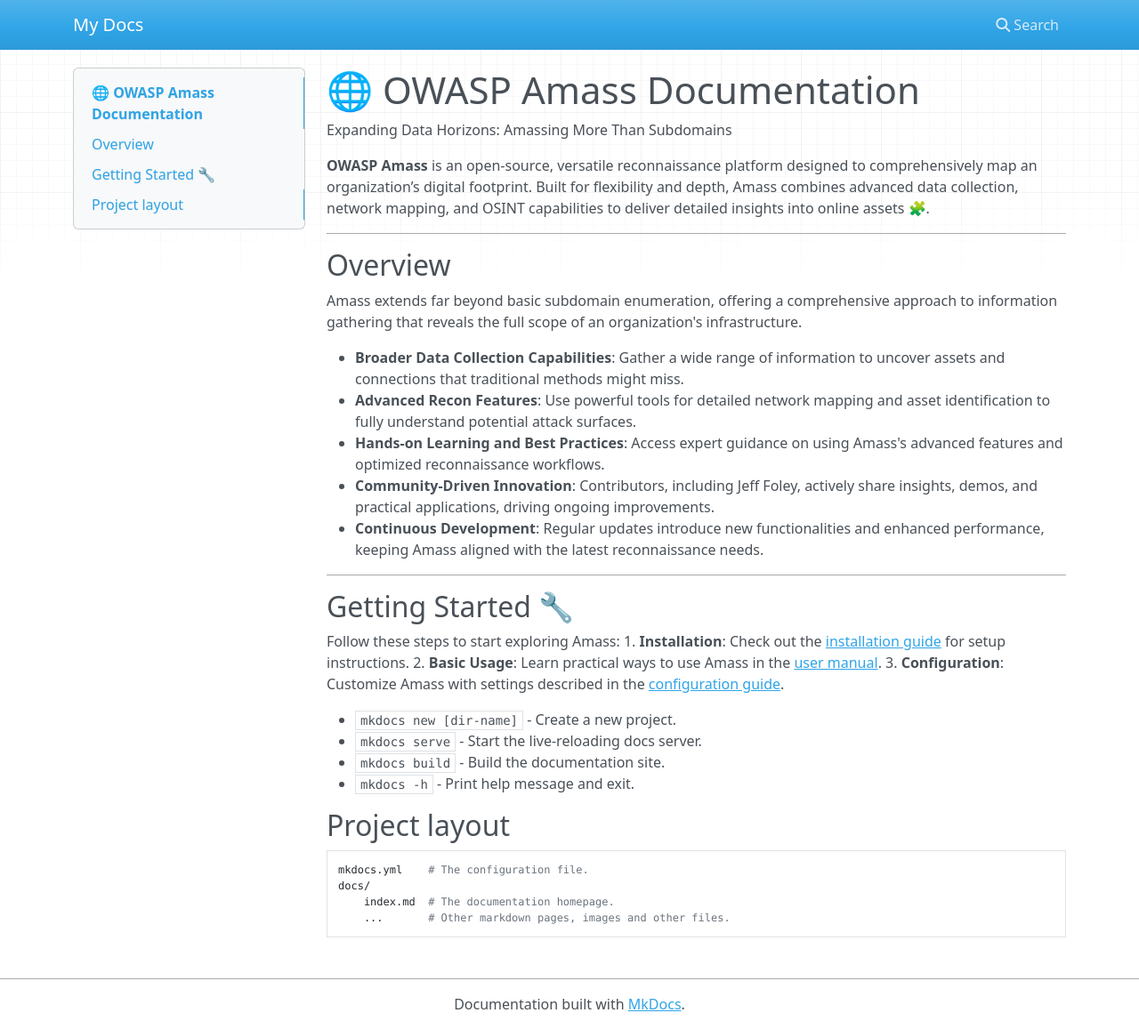
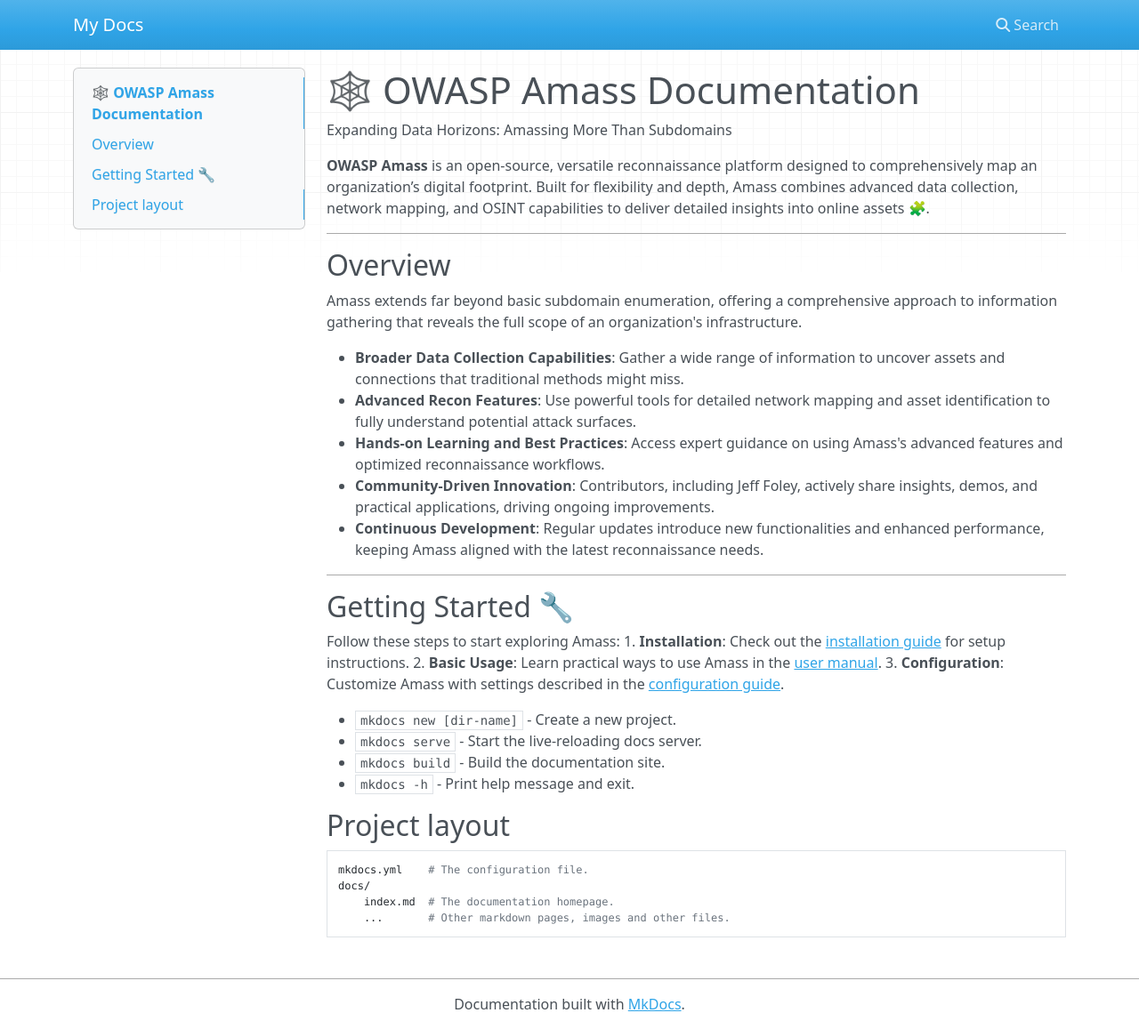
Before and after one commit to owasp-amass/docs, an MkDocs documentation site: the page built from docs/index.md, in a window 1280 px wide and 1157 px high. Shown: the whole window at 89% size. Built offline with MkDocs 1.6.1, drawn with Linux system fonts in a browser that asks for light colours; nearby versions of some CDN libraries.

```diff
--- a/docs/index.md
+++ b/docs/index.md
@@ -1,4 +1,4 @@
-# 🌐 OWASP Amass Documentation
+# 🕸️ OWASP Amass Documentation
 
 Expanding Data Horizons: Amassing More Than Subdomains
 
```
